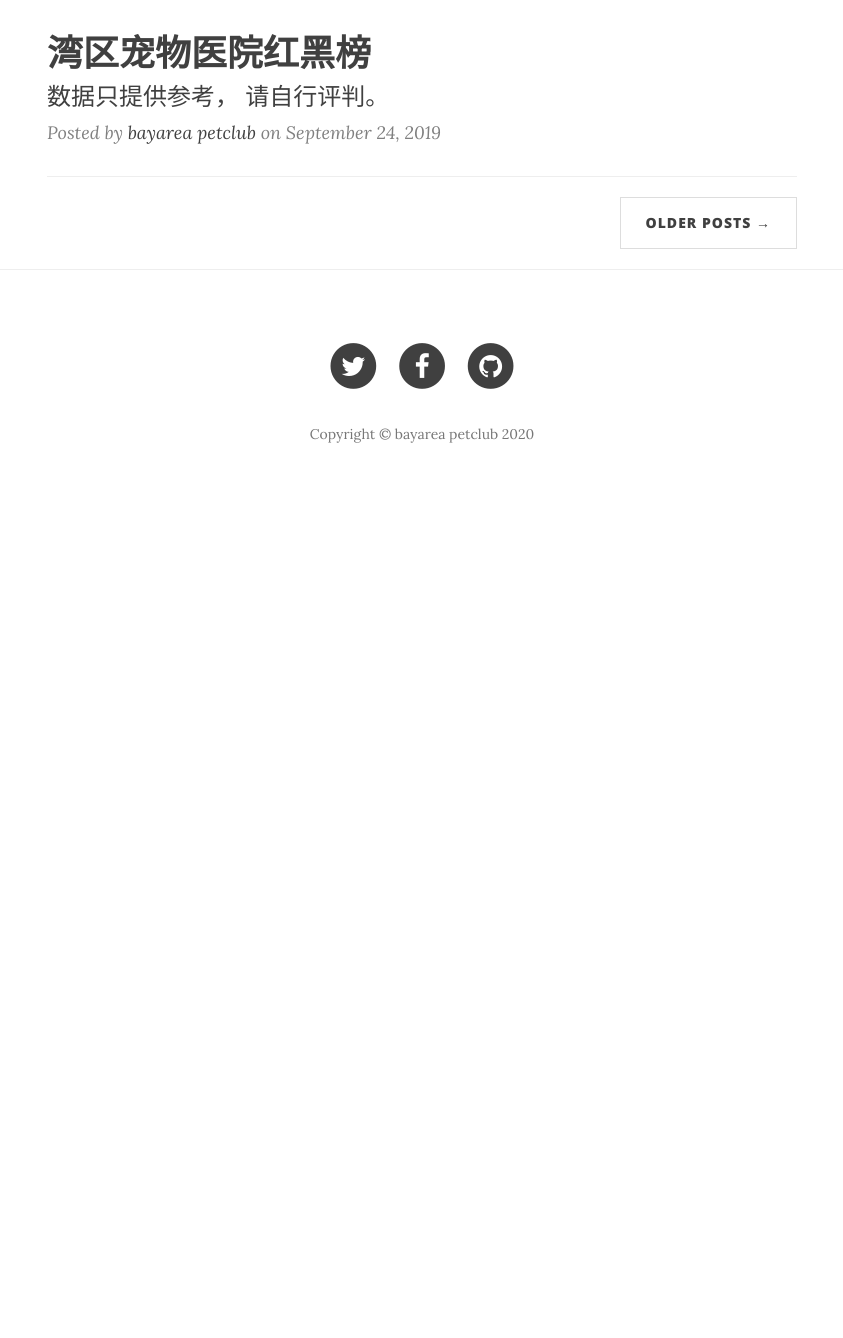
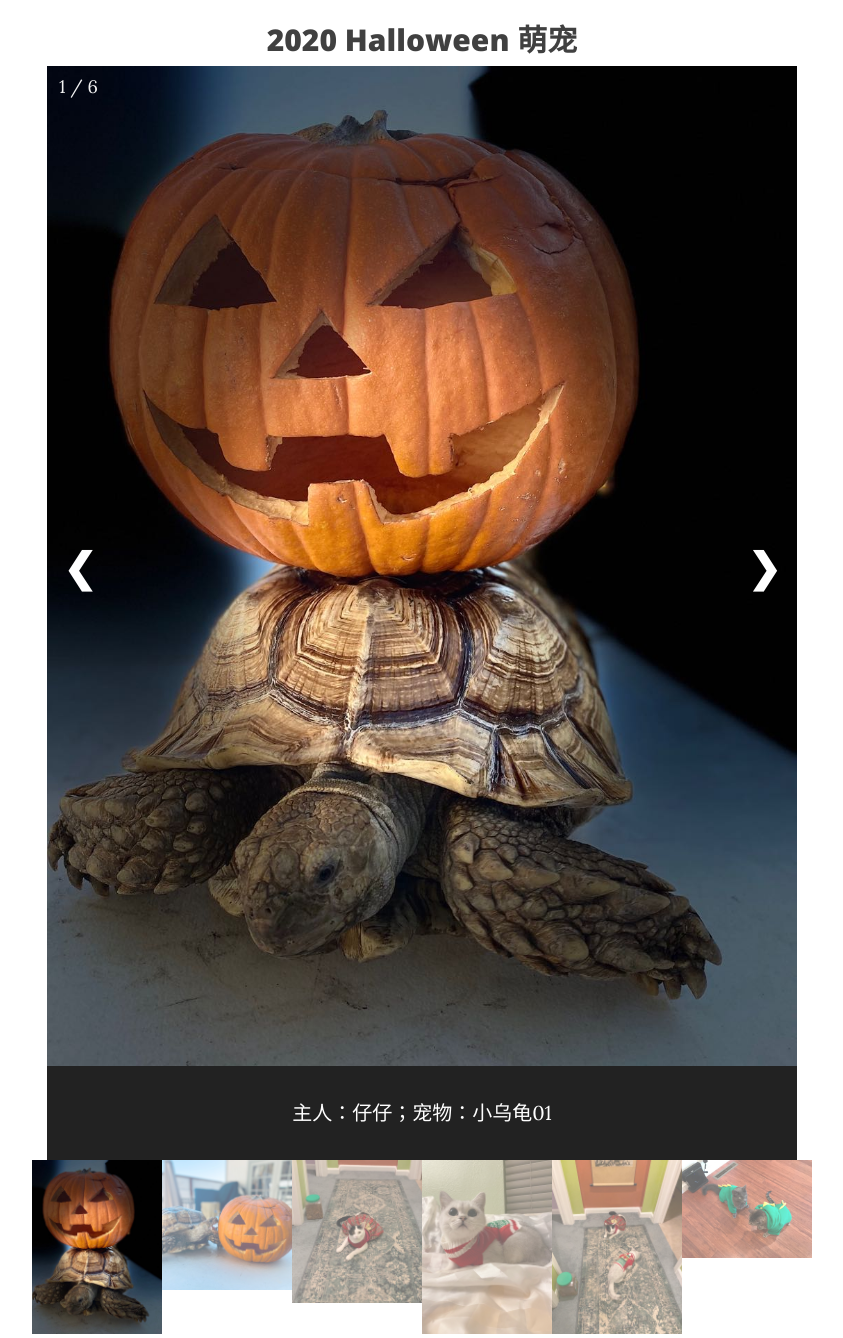
Before and after one commit to ruxiz2020/petclub, a plain HTML site: page docs/index.html in a window 1280 px wide. Shown: the part 495-1833 px from the top of the page, without its empty margins (218-1061 px from the left). Before the commit the page ends 1005 px from the top, so only its background shows below. Drawn offline with nearby package versions, Linux system fonts and the light colour scheme.

Commit message:
halloween

```diff
--- /dev/null
+++ b/docs/css/style.css
@@ -0,0 +1,95 @@
+/* slides of gallery */
+/* Hide the images by default */
+
+body {
+  font-family: Arial;
+  margin: 0;
+}
+
+* {
+  box-sizing: border-box;
+}
+img {
+  vertical-align: middle;
+}
+
+/* Position the image container (needed to position the left and right arrows) */
+.slide-container {
+  position: relative;
+  max-width: 850px;
+}
+.mySlides {
+  display: none;
+}
+
+/* Add a pointer when hovering over the thumbnail images */
+.cursor {
+  cursor: pointer;
+}
+
+/* Next & previous buttons */
+.prev,
+.next {
+  cursor: pointer;
+  position: absolute;
+  top: 40%;
+  width: auto;
+  padding: 16px;
+  margin-top: -50px;
+  color: white;
+  font-weight: bold;
+  font-size: 40px;
+  border-radius: 0 3px 3px 0;
+  user-select: none;
+  -webkit-user-select: none;
+}
+
+/* Position the "next button" to the right */
+.next {
+  right: 0;
+  border-radius: 3px 0 0 3px;
+}
+
+/* On hover, add a black background color with a little bit see-through */
+.prev:hover,
+.next:hover {
+  background-color: rgba(0, 0, 0, 0.8);
+}
+
+/* Number text (1/3 etc) */
+.numbertext {
+  color: #f2f2f2;
+  font-size: 18px;
+  padding: 8px 12px;
+  position: absolute;
+  top: 0;
+}
+
+/* Container for image text */
+.caption-container {
+  text-align: center;
+  background-color: #222;
+  padding: 2px 16px;
+  color: white;
+}
+
+.row:after {
+  content: "";
+  display: table;
+  clear: both;
+}
+/* Six columns side by side */
+.column {
+  float: left;
+  width: 16.66%;
+}
+
+/* Add a transparency effect for thumnbail images */
+.demo {
+  opacity: 0.6;
+}
+
+.active,
+.demo:hover {
+  opacity: 1;
+}
--- a/docs/index.html
+++ b/docs/index.html
@@ -10,6 +10,8 @@
   <meta name="author" content="">
 
   <title>Petclub</title>
+
+  <link href="css/style.css" rel="stylesheet">
 
   <!-- Bootstrap Core CSS -->
   <link href="css/bootstrap.min.css" rel="stylesheet">
@@ -89,25 +91,71 @@
   <div class="container">
     <div class="row">
       <div class="col-lg-8 col-lg-offset-2 col-md-10 col-md-offset-1">
-                <div class="post-preview">
-                    <a href="post.html">
-                        <h2 class="post-title">
-                            湾区宠物医院红黑榜
-                        </h2>
-                        <h3 class="post-subtitle">
-                            数据只提供参考， 请自行评判。
-                        </h3>
-                    </a>
-                    <p class="post-meta">Posted by <a href="#">bayarea petclub</a> on September 24, 2019</p>
+
+        <h2 style="text-align:center">2020 Halloween 萌宠</h2>
+
+        <div class="slide-container">
+          <div class="mySlides">
+            <div class="numbertext">1 / 6</div>
+            <img src="img/仔仔小乌龟01.jpeg" style="width:100%">
+          </div>
+
+          <div class="mySlides">
+            <div class="numbertext">2 / 6</div>
+            <img src="img/仔仔小乌龟02.jpeg" style="width:100%">
+          </div>
+
+          <div class="mySlides">
+            <div class="numbertext">3 / 6</div>
+            <img src="img/小小奶牛猫.jpeg" style="width:100%">
+          </div>
+
+          <div class="mySlides">
+            <div class="numbertext">4 / 6</div>
+            <img src="img/小小银渐层01.jpeg" style="width:100%">
+          </div>
+
+          <div class="mySlides">
+            <div class="numbertext">5 / 6</div>
+            <img src="img/小小两只猫.jpeg" style="width:100%">
+          </div>
+
+          <div class="mySlides">
+            <div class="numbertext">6 / 6</div>
+            <img src="img/Lily两只猫.jpeg" style="width:100%">
+          </div>
+
+          <a class="prev" onclick="plusSlides(-1)">❮</a>
+          <a class="next" onclick="plusSlides(1)">❯</a>
+
+          <div class="caption-container">
+            <p id="caption"></p>
+          </div>
+
+          <div class="row">
+            <div class="column">
+              <img class="demo cursor" src="img/仔仔小乌龟01.jpeg" style="width:100%" onclick="currentSlide(1)" alt="主人：仔仔；宠物：小乌龟01">
+            </div>
+            <div class="column">
+              <img class="demo cursor" src="img/仔仔小乌龟02.jpeg" style="width:100%" onclick="currentSlide(2)" alt="主人：仔仔；宠物：小乌龟02">
+            </div>
+            <div class="column">
+              <img class="demo cursor" src="img/小小奶牛猫.jpeg" style="width:100%" onclick="currentSlide(3)" alt="主人：小小；宠物：奶牛猫">
+            </div>
+            <div class="column">
+              <img class="demo cursor" src="img/小小银渐层01.jpeg" style="width:100%" onclick="currentSlide(4)" alt="主人：小小；宠物：银渐层">
+            </div>
+            <div class="column">
+              <img class="demo cursor" src="img/小小两只猫.jpeg" style="width:100%" onclick="currentSlide(5)" alt="主人：小小；宠物：奶牛猫&银渐层">
+            </div>
+            <div class="column">
+              <img class="demo cursor" src="img/Lily两只猫.jpeg" style="width:100%" onclick="currentSlide(6)" alt="主人：Lily；宠物：两只猫（小恐龙）">
+            </div>
+          </div>
         </div>
 
         <hr>
-                <!-- Pager -->
-                <ul class="pager">
-                    <li class="next">
-                        <a href="#">Older Posts &rarr;</a>
-                    </li>
-                </ul>
+
       </div>
     </div>
   </div>
@@ -159,6 +207,40 @@
 
   <!-- Custom Theme JavaScript -->
   <script src="js/clean-blog.min.js"></script>
+  <script>
+    var slideIndex = 1;
+    showSlides(slideIndex);
+
+    function plusSlides(n) {
+      showSlides(slideIndex += n);
+    }
+
+    function currentSlide(n) {
+      showSlides(slideIndex = n);
+    }
+
+    function showSlides(n) {
+      var i;
+      var slides = document.getElementsByClassName("mySlides");
+      var dots = document.getElementsByClassName("demo");
+      var captionText = document.getElementById("caption");
+      if (n > slides.length) {
+        slideIndex = 1
+      }
+      if (n < 1) {
+        slideIndex = slides.length
+      }
+      for (i = 0; i < slides.length; i++) {
+        slides[i].style.display = "none";
+      }
+      for (i = 0; i < dots.length; i++) {
+        dots[i].className = dots[i].className.replace(" active", "");
+      }
+      slides[slideIndex - 1].style.display = "block";
+      dots[slideIndex - 1].className += " active";
+      captionText.innerHTML = dots[slideIndex - 1].alt;
+    }
+  </script>
 
 </body>
 
```
Also changed, not shown: docs/img/Lily两只猫.jpeg (added), docs/img/仔仔小乌龟01.jpeg (added), docs/img/仔仔小乌龟02.jpeg (added), docs/img/小小两只猫.jpeg (added), docs/img/小小奶牛猫.jpeg (added), docs/img/小小银渐层01.jpeg (added). Lines whose indentation alone changed are shown as unchanged.
